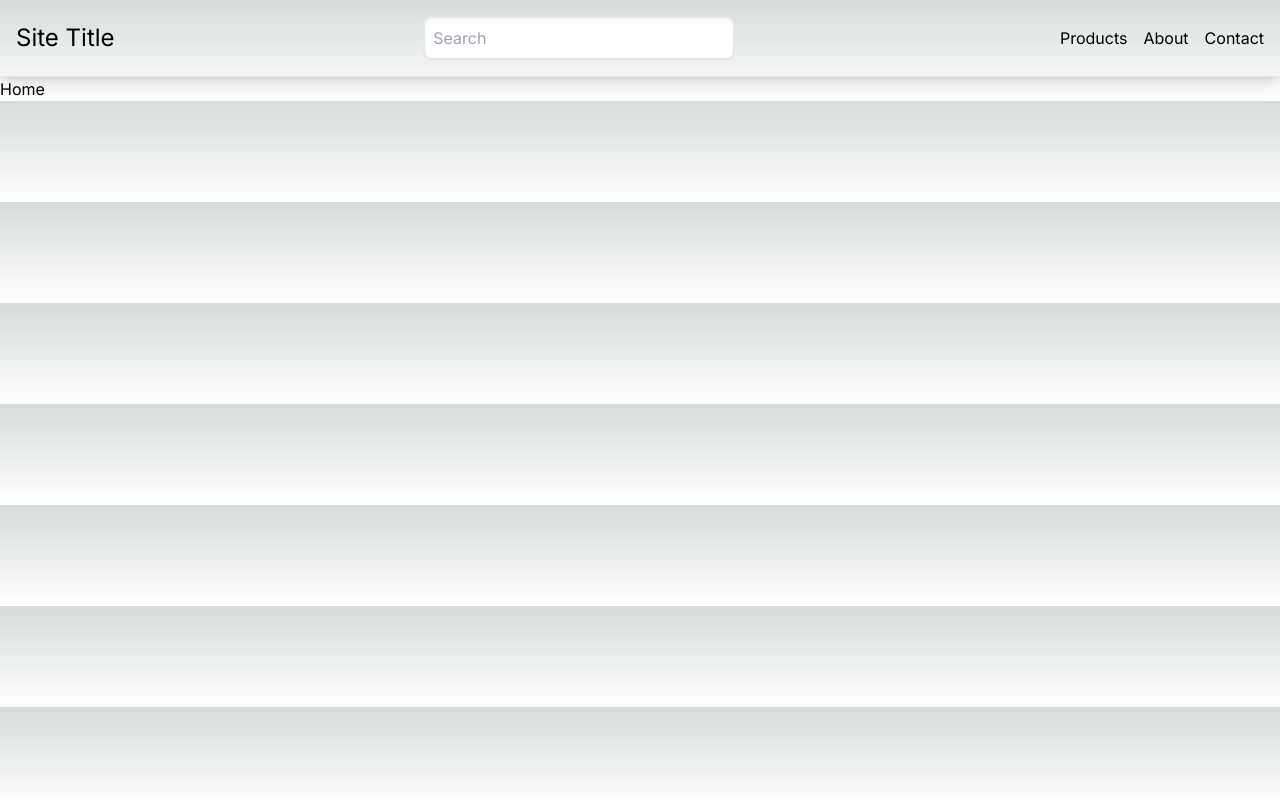
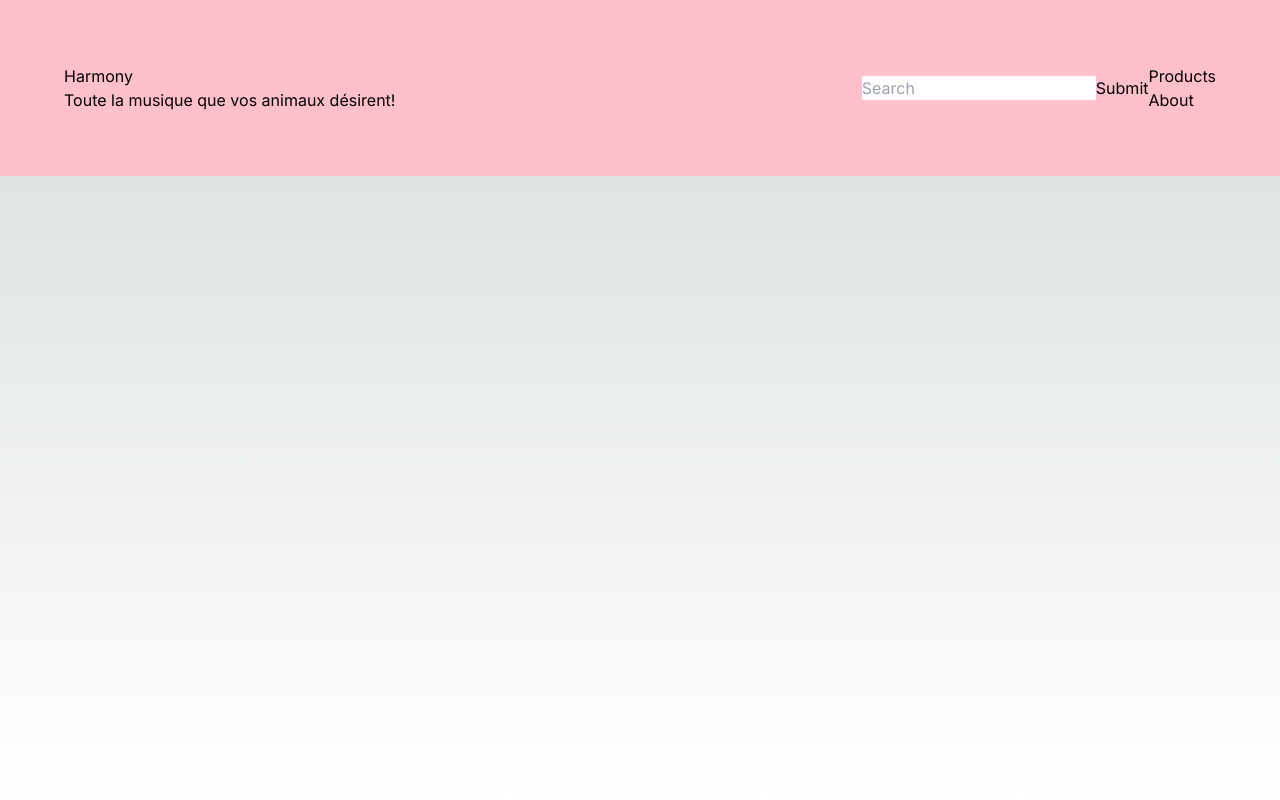
Before and after one commit to C2dricLeroy/e-Commerce_incubator, a Next.js app in the folder e-commerce_incubator/: page / in a window 1280 px wide. Built offline with nearby package versions, Linux system fonts and the light colour scheme.

Commit message:
feat(header): change tailwindcss for pure css

```diff
--- a/e-commerce_incubator/src/app/components/Header/Header.tsx
+++ b/e-commerce_incubator/src/app/components/Header/Header.tsx
@@ -1,48 +1,36 @@
 // @ts-ignore
 import SearchBar from '@/app/components/Header/searchBar.tsx';
 import { FaUser, FaShoppingCart } from 'react-icons/fa';
+import styles from './style.module.css';
 
 export default function Header() {
   return (
-      <header className="border-b w-screen md:flex md:items-center md:justify-between p-4 pb-0 shadow-lg md:pb-4">
-
-          <div className="flex items-center justify-between mb-4 md:mb-0">
-              <h1 className="leading-none text-2xl text-grey-darkest">
-                  <a className="no-underline text-grey-darkest hover:text-orange" href="#">
-                      Site Title
+      <header className={styles.headerContainer}>
+          <div className={styles.titleContainer}>
+              <h1 className={styles.title}>
+                  <a href="#">
+                      Harmony
                   </a>
               </h1>
-
-              <a className="text-black hover:text-orange md:hidden" href="#">
-                  <i className="fa fa-2x fa-bars"></i>
-              </a>
+              <h2>Toute la musique que vos animaux désirent!</h2>
           </div>
-
+          <div className={styles.navContainer}>
               <SearchBar></SearchBar>
-
               <nav>
-              <ul className="list-reset md:flex md:items-center">
-                  <li className="md:ml-4">
-                      <a className="block no-underline hover:underline py-2 text-grey-darkest hover:text-black md:border-none md:p-0"
-                         href="#">
+                  <ul >
+                      <li >
+                          <a href="#">
                               Products
                           </a>
                       </li>
-                  <li className="md:ml-4">
-                      <a className="border-t block no-underline hover:underline py-2 text-grey-darkest hover:text-black md:border-none md:p-0"
-                         href="#">
+                      <li>
+                          <a href="#">
                               About
-                      </a>
-                  </li>
-                  <li className="md:ml-4">
-                      <a className="border-t block no-underline hover:underline py-2 text-grey-darkest hover:text-black md:border-none md:p-0"
-                         href="#">
-                          Contact
                           </a>
                       </li>
                   </ul>
               </nav>
-
+          </div>
       </header>
   );
 }
--- a/e-commerce_incubator/src/app/components/Header/searchBar.tsx
+++ b/e-commerce_incubator/src/app/components/Header/searchBar.tsx
@@ -2,11 +2,10 @@ import React from 'react';
 
 function SearchBar() {
   return (
-      <form className="mb-4 w-full md:mb-0 md:w-1/4">
-          <label className="hidden" htmlFor="search-form">Search</label>
-          <input className="bg-grey-lightest border-2 focus:border-orange p-2 rounded-lg shadow-inner w-full"
-                 placeholder="Search" type="text"/>
-          <button className="hidden">Submit</button>
+      <form >
+          <label htmlFor="search-form" hidden={true}>Search</label>
+          <input placeholder="Search" type="text"/>
+          <button >Submit</button>
       </form>
   );
 }
--- a/e-commerce_incubator/src/app/components/Header/style.module.css
+++ b/e-commerce_incubator/src/app/components/Header/style.module.css
@@ -0,0 +1,31 @@
+.headerContainer {
+    width: 100%;
+    height: auto;
+    position: absolute;
+    top: 0;
+    background-color: pink;
+    display: flex;
+    flex-direction: row;
+    align-items: center;
+    justify-content: space-between;
+}
+
+.titleContainer {
+    margin: 5%;
+    height: 100%;
+}
+
+.navContainer {
+    margin: 5%;
+    display: flex;
+    flex-direction: row;
+    align-items: center;
+}
+
+.title {
+
+}
+
+@media (min-width: 768px) {
+
+}
--- a/e-commerce_incubator/src/app/globals.css
+++ b/e-commerce_incubator/src/app/globals.css
@@ -29,3 +29,15 @@ body {
 ul, ol {
   list-style: none;
 }
+body, html, div {
+  margin: 0;
+  padding: 0;
+}
+
+
+
+html {
+  height: 100%;
+  width: 100%;
+  min-width: 100%;
+}
```
Lines whose indentation alone changed are shown as unchanged.
